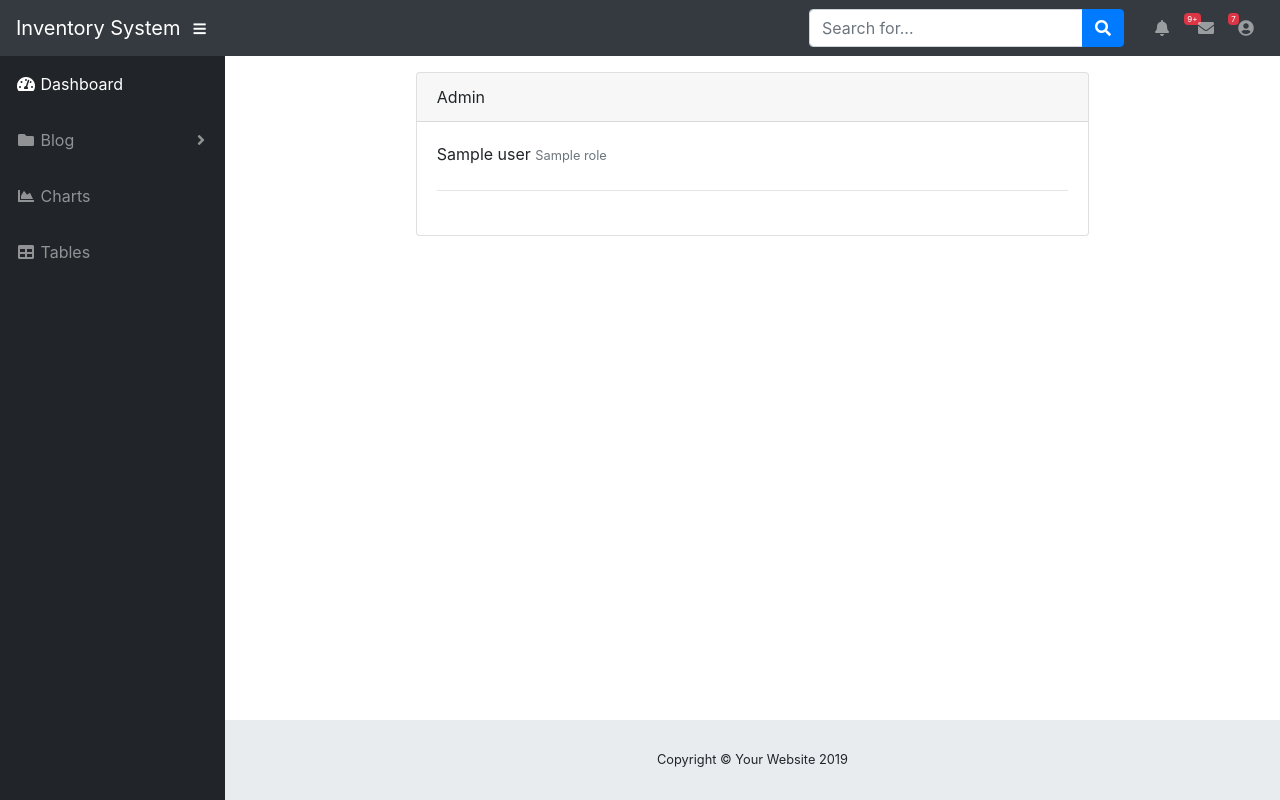
After one commit to Adnatull/Inventory-POS, a Laravel app: template resources/views/admin/manage-users/index.blade.php in a window 1280 px wide. The commit adds this page. Run offline with Laravel 8, Linux system fonts and the light colour scheme; a user stored in the database is signed in; tables that the repository leaves empty hold one stand-in row (values such as "Sample post"); the template is opened without the code that fills it: most values are stand-ins (such as "Sample title", 1, 10 or a date in 2020); some libraries are stand-ins or nearby versions.

Commit message:
manage user roles, give role access, remove role access

```diff
--- a/app/User.php
+++ b/app/User.php
@@ -5,6 +5,8 @@ namespace App;
 use Illuminate\Contracts\Auth\MustVerifyEmail;
 use Illuminate\Foundation\Auth\User as Authenticatable;
 use Illuminate\Notifications\Notifiable;
+use App\Role;
+use Illuminate\Support\Facades\Auth;
 
 class User extends Authenticatable
 {
@@ -54,4 +56,31 @@ class User extends Authenticatable
     public function roles() {
         return $this->belongsToMany('App\Role', 'role_user', 'user_id', 'role_id');
     }
+
+    public function hasRole($role) {
+        $roles = $this->roles()->where('name', $role)->count();
+        if($roles == 1) {
+            return true;
+        }
+        return false;
+    }
+
+    public function hasRoles() {
+        $roles = $this->roles()->count();
+        if($roles>0) {
+            return true;
+        }
+        return false;
+    }
+
+    public function rolesNotAssociated() {
+        $notAssociatedUserRoles = [];
+        $allRoles = Role::get();
+        foreach($allRoles as $role) {
+            $cnt = $role->users()->where('id', $this->id)->count();
+            if($cnt == 0)
+                array_push($notAssociatedUserRoles, $role);
+        }
+        return $notAssociatedUserRoles;
+    }
 }
--- /dev/null
+++ b/resources/views/admin/manage-users/index.blade.php
@@ -0,0 +1,71 @@
+@extends('admin.master')
+
+@section('body')
+
+    @if($errors->count()>0)
+        @foreach( $errors->all() as $message )
+            <div class="alert alert-primary" role="alert">
+                {{$message}}
+            </div>
+        @endforeach
+    @endif
+
+    <div class="row justify-content-center">
+        <div class="col-md-8">
+            <div class="card">
+                <div class="card-header"> Admin
+                </div>
+                <div class="card-body">
+                    @foreach($users as $user)
+                        <div class="row mb-4">
+                            <div class="col-sm-6">
+                                {{$user->name}}
+                                @foreach($user->roles as $role)
+                                    <small class="text-muted">{{$role->name}} </small>
+                                @endforeach
+                            </div>
+                            @if($user->id != Auth::user()->id)
+                                <div class="col-sm-6">
+                                    <form method="post" action="{{ route('give-role') }}">
+                                        @csrf
+                                        <input type="hidden" name="user_id" value="{{ $user->id }}" />
+                                        <div class="form-group">
+                                            <select name="role_id" class="form-control" >
+                                                @foreach($user->rolesNotAssociated() as $role)
+                                                    <option value="{{ $role['id'] }}"> {{ $role['name'] }}</option>
+                                                @endforeach
+                                            </select>
+                                            <button type="submit" class="btn btn-primary">
+                                                Add Role
+                                            </button>
+                                        </div>
+                                    </form>
+                                    <hr class="my-4">
+                                    <form method="post" action="{{ route('remove-role') }}">
+                                        @csrf
+                                        <input type="hidden" name="user_id" value="{{ $user->id }}" />
+                                        <div class="form-group">
+                                            <select name="role_id" class="form-control" >
+                                                @foreach($user->roles as $role)
+                                                    <option value="{{$role->id}}"> {{$role->name}}</option>
+                                                @endforeach
+                                            </select>
+                                            <button type="submit" class="btn btn-primary">
+                                                Remove Role
+                                            </button>
+                                        </div>
+                                    </form>
+                                </div>
+
+                            @endif
+                        </div>
+                        <hr class="my-4">
+                    @endforeach
+                </div>
+            </div>
+
+        </div>
+
+    </div>
+
+@endsection
--- a/resources/views/admin/master.blade.php
+++ b/resources/views/admin/master.blade.php
@@ -117,7 +117,7 @@
                 <a class="dropdown-item" href="blank.html">Blank Page</a>
             </div>
         </li>
-
+        @if(Auth::user()->hasRole('admin'))
         <li class="nav-item dropdown">
             <a class="nav-link dropdown-toggle" href="#" id="pagesDropdown" role="button" data-toggle="dropdown" aria-haspopup="true" aria-expanded="false">
                 <i class="fas fa-fw fa-folder"></i>
@@ -127,9 +127,21 @@
                 <h6 class="dropdown-header">Category Screens:</h6>
                 <a class="dropdown-item" href="{{route('add_category')}}">Add New Category</a>
                 <a class="dropdown-item" href="{{route('manage_category')}}">Manage Categories</a>
-
             </div>
         </li>
+        @endif
+        @if(Auth::user()->hasRole('admin'))
+            <li class="nav-item dropdown">
+                <a class="nav-link dropdown-toggle" href="#" id="pagesDropdown" role="button" data-toggle="dropdown" aria-haspopup="true" aria-expanded="false">
+                    <i class="fas fa-fw fa-folder"></i>
+                    <span>Users</span>
+                </a>
+                <div class="dropdown-menu" aria-labelledby="pagesDropdown">
+                    <a class="dropdown-item" href="{{route('add_category')}}">Add New Category</a>
+                    <a class="dropdown-item" href="{{route('manage-users')}}">Manage Users</a>
+                </div>
+            </li>
+        @endif
         <li class="nav-item">
             <a class="nav-link" href="charts.html">
                 <i class="fas fa-fw fa-chart-area"></i>
--- a/routes/web.php
+++ b/routes/web.php
@@ -8,6 +8,7 @@ Auth::routes();
 Route::group(['middleware' => ['auth']], function() {
     Route::get('/admin', 'AdminController@index')->name('admin');
 
+
     Route::group(['middleware' => ['admin']], function() {
         Route::get('/admin/categories/add', 'CategoryController@add_category')->name('add_category');
         Route::post('/admin/categories/add', 'CategoryController@post_category')->name('add_category');
@@ -15,6 +16,10 @@ Route::group(['middleware' => ['auth']], function() {
         Route::get('/admin/categories/delete/{id}', 'CategoryController@deleteCategory')->name('deleteCategory');
         Route::get('/admin/categories/edit/{id}', 'CategoryController@editCategory')->name('editCategory');
         Route::post('/admin/categories/edit/', 'CategoryController@editedCategory')->name('editedCategory');
+
+        Route::get('/admin/manage-users', 'AdminController@manage_users')->name('manage-users');
+        Route::post('/admin/manage-users/remove-role', 'AdminController@remove_role')->name('remove-role');
+        Route::post('/admin/manage-users/give-role', 'AdminController@give_role')->name('give-role');
     });
 
     Route::get('/admin/no-permission', 'AdminController@permissionDenied')->name('noPermission');
```
Also changed, not shown: app/Http/Controllers/AdminController.php (+41 -0 lines).
